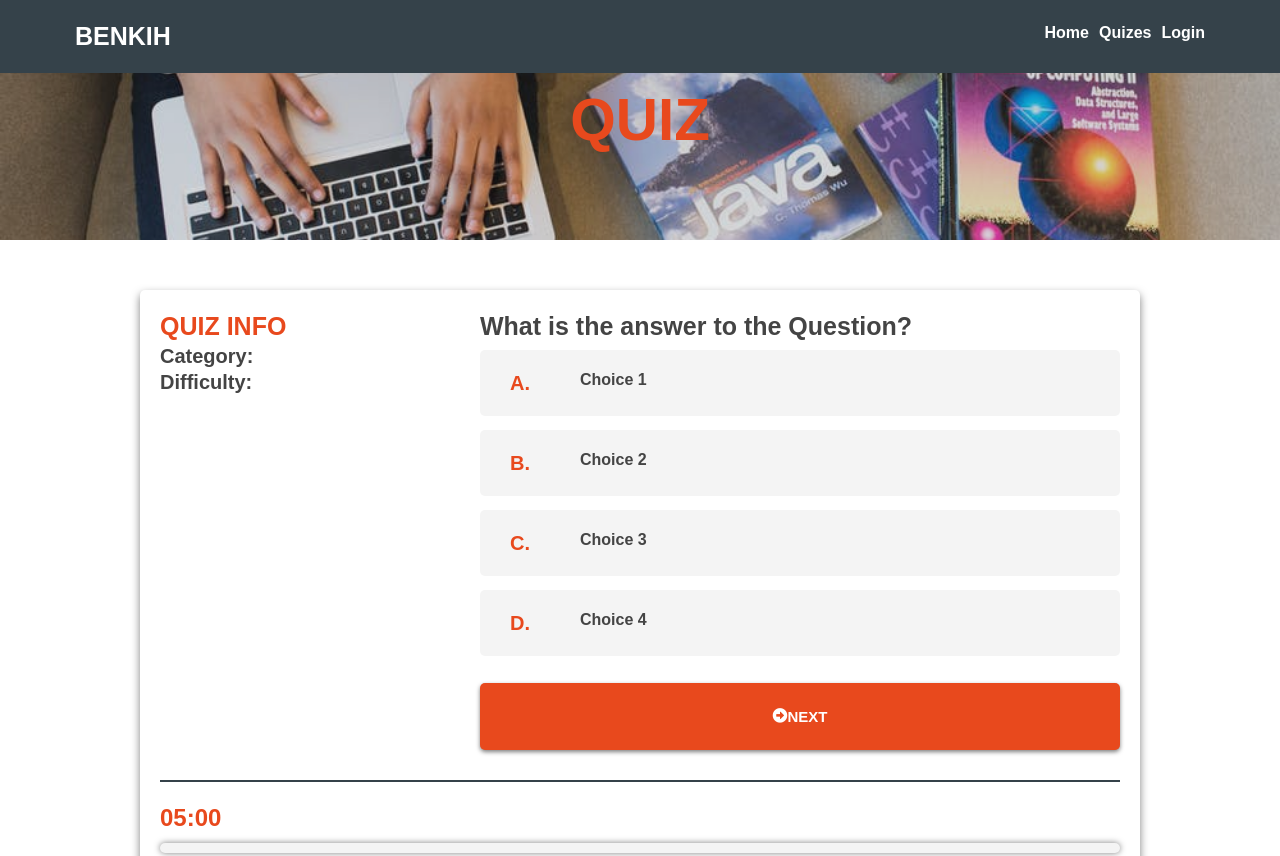
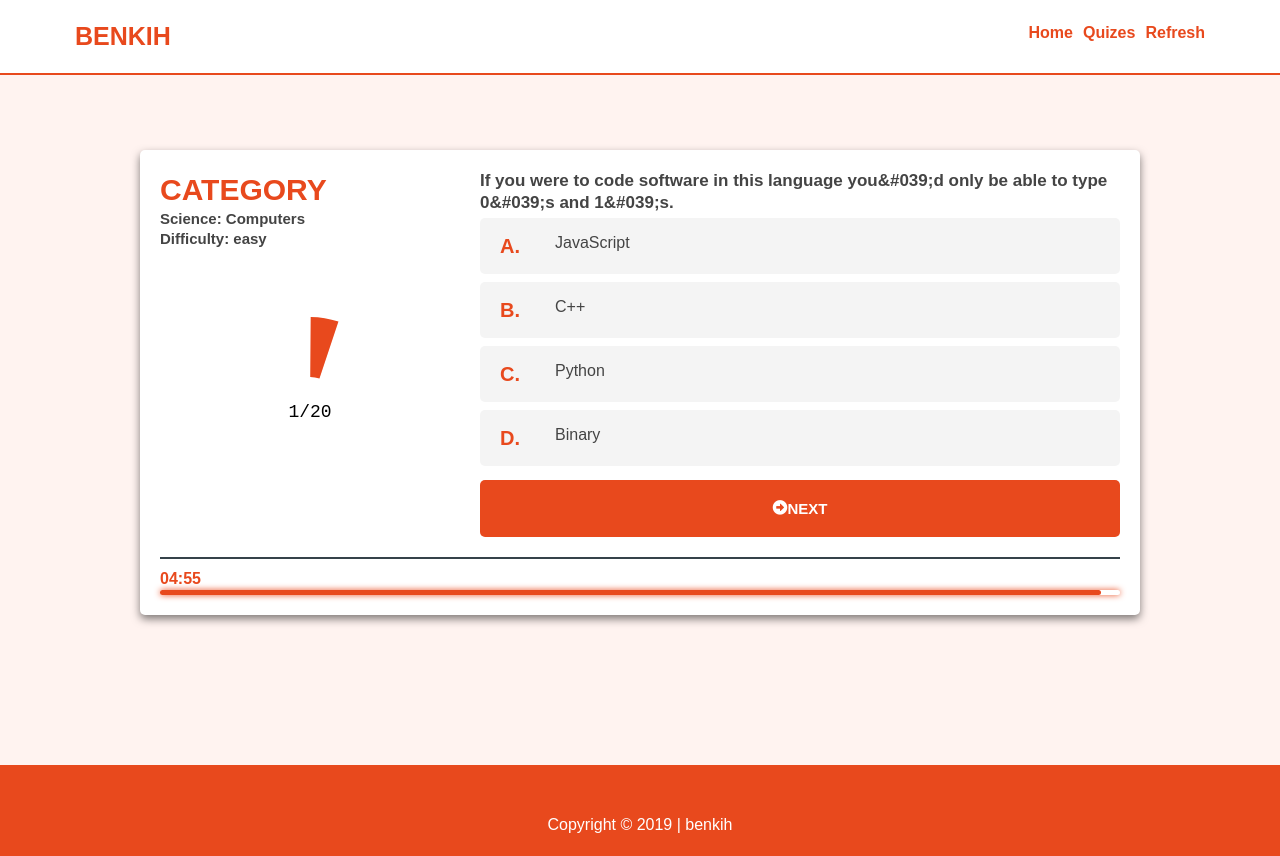
Before and after one commit to peterihimire/benkih-quiz, a website: page dist/jsquiz.html in a window 1280 px wide. Shown: the top 856 px of the page. Drawn offline with Linux system fonts and the light colour scheme; no server answers.

Commit message:
did a massive UI overhaul, both from background , to fonts, to the question arc, to adding transparent bcg for the navbar when opened in mobile

```diff
--- a/dist/css/jsquiz.css
+++ b/dist/css/jsquiz.css
@@ -1,56 +1,23 @@
 
-/* ---------- Quizes Header ---------- */
-
-.jsquiz-header{
-  background: url('../images/pexels-photo-1181298.jpeg.jpg')center/cover no-repeat;
-  height: 30vh;
-  width: 100vw;
-  display: flex;
-  flex-direction: column;
-  justify-content: center;
-  align-items: center;
-  text-align: center;
-  padding: 0 3rem;
-}
-
-
-.jsquiz-header .header_overlay {
-  height: 30vh;
-  width: 100vw;
-  position: absolute;
-  top: 0;
-  left: 0;
-  background: var(--secondaryColor);
-  z-index: 1;
-  opacity: 0.2;
-}
-
-.jsquiz-header .header_content{
- z-index: 1;
- color: var(--primaryColor);
- font-size: var(--smallFont);
- text-transform: uppercase;
-
-}
-.quizes-header .header_content span {
-color: var(--mainWhite);
-font-weight: bolder;
-}
-/* ---------- End of Quizes Header ---------- */
 
 
 
 /* ---------- Question wrapper ---------- */
+.main-wrapper {
+  padding: 15rem 0;
+}
+
 .question_wrapper{
   display:flex;
   justify-content: center;
   padding: 2rem;
-  margin: 5rem auto;
-  max-width: 70rem;
+  margin: auto;
+  max-width: 50rem;
   /* max-height: 70rem; */
   /* background: var(--mainGrey); */
   box-shadow: 0 4px 8px 0 rgba(0.1, 0.1, 0.1, 0.5);
   border-radius: .5rem;
+  background-color: var(--mainWhite);
 }
 
 .question_wrapper > * {
@@ -74,41 +41,42 @@ font-weight: bolder;
 
 .hud_prefix{
   /* text-align: center; */
-  font-size: 2rem;
+  font-size: 1.5rem;
   font-weight: bolder;
 }
 
 .hud_main_text{
-  /* text-align: center; */
-  margin-top: 1rem;
-  /* font-size: 4rem; */
+  font-weight: bold;
   color: var(--primaryColor);
-  /* display: none; */
 }
 
 #hud_item #quiz-info{
   /* text-align: center; */
   /* margin-top: 1rem; */
-  font-size: 2.5rem;
+  font-size: 2rem;
   font-weight: bolder;
   text-transform: uppercase;
   color: var(--primaryColor);
 
 }
 
+.question-text{
+  font-size: 1.4rem;
+}
+
 .timeBar{
   width: 100%;
-  height: 1rem;
-  margin-top: 1rem;
+  height: .5rem;
+  /* margin-top: 1rem; */
   border-radius: .5rem;
-  background: var(--mainGrey);
-  box-shadow: 0 0 6px rgba(0, 0, 0, .5);
+  /* background: var(--tartiaryColor); */
+  box-shadow: 0 0 6px var(--primaryColor);
   /* display: none; */
 }
 
 .timeBarFull{
-  height: 1rem;
-  background: var(--secondaryColor);
+  height: .5rem;
+  background: var(--primaryColor);
   width: 0;
   border-radius: .5rem;
   /* display: none; */
@@ -271,7 +239,7 @@ form input{
 /* ---------- Choice Container Setting ---------- */
 .choice_container{
   display: flex;
-  margin: 1.5rem 0;
+  margin: .6rem 0;
   background: var(--mainGrey);
   border-radius: .5rem;
   width: 100%;
@@ -280,7 +248,7 @@ form input{
 
 .choice_container:hover {
   cursor: pointer;
-  box-shadow: 0 4px 8px 0 rgba(255, 208, 208, 0.5);
+  /* box-shadow: 0 4px 8px 0 rgba(255, 208, 208, 0.5); */
   /* transform: translateY(-0.5rem);
   transition: transform .2ms; */
 }
@@ -295,7 +263,7 @@ form input{
 
 .choice_prefix {
   /* background: var(--primaryColor); */
-  padding: 2rem 3rem;
+  padding: 1.5rem 2rem;
   color: var(--primaryColor);
   font-size: 2rem;
   font-weight: bolder;
@@ -303,9 +271,9 @@ form input{
 }
 
 .choice_text{
-  padding:2rem;
+  padding:1.5rem;
   width: 100%;
-  font-weight: bold;
+  /* font-weight: bold; */
 }
 
 .answer-indicator {
@@ -335,8 +303,8 @@ form input{
   justify-content: center;
   width: 100%;
   /* border: .1rem solid var(--primaryColor); */
-  padding: 2.5rem 0;
-  margin: 2rem 0 ;
+  padding: 2rem 0;
+  margin: 1rem 0 ;
   text-decoration: none;
   color: var(--mainWhite);
   background: var(--primaryColor);
@@ -345,7 +313,7 @@ form input{
   text-transform: uppercase;
   font-size: 1.5rem;
   font-weight: bolder;
-  box-shadow: 0 2px 4px 0 rgba(0.1, 0.1, 0.1, 0.5);
+  /* box-shadow: 0 2px 4px 0 rgba(0.1, 0.1, 0.1, 0.5); */
 }
 
 
@@ -450,17 +418,9 @@ form input{
 
 @media screen and (min-width: 76.8rem){
   .question_wrapper #quiz {
-    /* display: flex;
-    justify-content: space-between; */
-
     display: grid;
     grid-template-columns: 1fr 2fr;
-      /* border: 3px solid none; */
-      /* color: var(--primaryColor); */
-      font-weight: bolder;
     border-radius: 5px;
-      /* background-color: var(--mainWhite); */
-      /* box-shadow: 0 4px 8px 0 rgba(0, 0, 0, 0.7); */
     width: 100%;
   }
 
@@ -470,12 +430,14 @@ form input{
     display:flex;
     justify-content: center;
     padding: 2rem;
-    margin: 5rem auto;
+    margin: auto;
     max-width: 100rem;
-    /* max-height: 70rem; */
-    /* background: var(--mainGrey); */
     box-shadow: 0 4px 8px 0 rgba(0.1, 0.1, 0.1, 0.5);
     border-radius: .5rem;
+  }
+
+  .question-text{
+    font-size: 1.7rem;
   }
 
   #quiz hr{
@@ -498,10 +460,45 @@ form input{
 
   .choice_container{
     display: flex;
-    margin: .7rem 0;
+    margin: .4rem 0;
     background: var(--mainGrey);
     border-radius: .5rem;
     width: 100%;
+  }
+
+
+#hud_item #quiz-info{
+  /* text-align: center; */
+  /* margin-top: 1rem; */
+  font-size: 3rem;
+  font-weight: bolder;
+  text-transform: uppercase;
+  color: var(--primaryColor);
+
+}
+
+  .choice_text{
+    padding:1.5rem;
+    width: 100%;
+    /* font-weight: bold; */
+  }
+
+  .btn {
+    display: flex;
+    justify-content: center;
+    width: 100%;
+    /* border: .1rem solid var(--primaryColor); */
+    padding: 2rem 0;
+    margin: 1rem 0 ;
+    text-decoration: none;
+    color: var(--mainWhite);
+    background: var(--primaryColor);
+    cursor: pointer;
+    border-radius: .5rem;
+    text-transform: uppercase;
+    font-size: 1.5rem;
+    font-weight: bolder;
+    /* box-shadow: 0 2px 4px 0 rgba(0.1, 0.1, 0.1, 0.5); */
   }
 
   .correct{
@@ -518,7 +515,8 @@ form input{
     /* top: 50%;
     left: 50%; */
     display: block;
-  transform: translate(30%,-80%);
+    /* for the below the (first arg) is for left and right while the (second arg) is for the up and down canvans movement */
+    transform: translate(25%,-20%);
     /* position: absolute; */
     /* background: greenyellow; */
     z-index: 9;
--- a/dist/css/style.css
+++ b/dist/css/style.css
@@ -2,6 +2,7 @@
     font-size: 62.5%;
     --primaryColor: #e8491d;
     --secondaryColor: #35424a;
+    --tartiaryColor: #fff3f0;
     --mainWhite: #fff;
     --mainBlack: #444;
     --mainGrey: #f4f4f4;
@@ -23,7 +24,7 @@
 
 body{
   font-family: Arial, Helvetica, sans-serif;
-  background-color: var(--mainWhite);
+  background-color: var(--tartiaryColor);
   overflow-x: hidden;
   line-height: var(--lineHeight);
   color: var(--mainBlack);
@@ -42,22 +43,40 @@ body{
 /* ---------- Navbar ---------- */
 .navbar_header{
     /* background: #225470; */
-    background: var(--secondaryColor);
+    background: var(--mainWhite);
+    /* color: var(--primaryColor); */
     /* background-color: rgba(255, 255, 255, 0); */
     padding-top: 1rem ;
     position: fixed;
     width: 100%;
     z-index: 2;
+    border-bottom: solid .2rem var(--primaryColor);
     /* border-bottom: 0.15rem solid #fff; */
 }
 
 .navbar_logo{
     font-size: 2.5rem;
     font-weight: bolder;
-    color: #fff;
+    color: var(--primaryColor);
     text-decoration: none;
 }
 
+
+.navbar-overlay{
+  position: fixed;
+  top: 0;
+  right: 0;
+  width: 100%;
+  height: 100%;
+  transition: all 0.3s ease;
+  background: rgba(119, 118, 119, 0.692);
+  z-index: 2;
+  visibility: hidden;
+}
+
+.transparent-background {
+  visibility: visible;
+}
 
 
 
@@ -81,7 +100,7 @@ body{
   height: .4rem;
   margin: 0.5rem .5rem;
   transition: all 2s ease;
-  background: #fff;
+  background: var(--primaryColor);
   transition: all 0.5s ease;
   border-radius: 50px;
 }
@@ -93,7 +112,7 @@ body{
   opacity: 0;
 }
 .change .bar3{
-  transform: rotate(45deg) translate(-2px, -10px)
+  transform: rotate(45deg) translate(-2px, -11px)
 }
 
 
@@ -122,13 +141,13 @@ body{
     text-decoration: none;
     text-transform: capitalize;
     cursor: pointer;
-    color:#fff;
+    color:var(--primaryColor);
     font-weight: bolder;
 }
 
 .navbar_single-link:hover{
     /* padding-left: 1.5rem; */
-    color: var(--primaryColor);
+    color: var(--secondaryColor);
 }
 
 /* ---------- End of Navbar ---------- */
@@ -137,7 +156,7 @@ body{
 
 /* ---------- Header Section ---------- */
 
-header{
+/* header{
     background: url('../images/design-development-electronics-326424.jpg')center/cover no-repeat;
     height: 50vh;
     width: 100vw;
@@ -147,11 +166,11 @@ header{
     align-items: center;
     text-align: center;
     padding: 0 3rem;
-}
+} */
 
 
 
-.header_overlay {
+/* .header_overlay {
     height: 50vh;
     width: 100vw;
     position: absolute;
@@ -172,7 +191,7 @@ header{
 .header_content span {
   color: var(--mainWhite);
   font-weight: bolder;
-}
+} */
 /* ---------- End of Header ---------- */
 
 
@@ -234,6 +253,7 @@ header{
   text-align: left;
 
 }
+
 
 .start-info-wrapper {
   max-width: 70rem;
@@ -336,14 +356,17 @@ header{
 footer{
   display: flex;
   flex-direction: column;
-  background: var(--mainGrey);
-  color: var(--secondaryColor);
+  justify-content: center;
+  color: var(--mainWhite);
+  background-color: var(--primaryColor);
+  /* padding: 5rem 0; */
 }
 
 .last_footer {
   display: flex;
   justify-content: center;
-  padding: 4rem 0;
+  padding: 5rem 0;
+
 }
 /* ---------- End of Footer ---------- */
 
@@ -393,8 +416,9 @@ footer{
     .navbar_header{
         width: 100%;
         /* background: #225470; */
-        background: var(--secondaryColor);
+        background: var(--mainWhite);
         padding: 2rem 0;
+        border-bottom: solid .2rem var(--primaryColor);
     }
 
     .wrapper{
@@ -432,7 +456,7 @@ footer{
 
     .navbar_logo{
         font-size: 2.5rem;
-        color: #fff;
+        color: var(--primaryColor);
         text-decoration: none;
     }
 
--- a/dist/js/script.js
+++ b/dist/js/script.js
@@ -2,6 +2,7 @@
 // variables
 const navbarBtn = document.querySelector('.navbar_btn');
 const navbarLinks = document.querySelector('.navbar_links');
+const navbarOverlay = document.querySelector('.navbar-overlay');
 const quizDOM = document.querySelector('.main-question');
 const question = document.querySelector('#question');
 const choices = document.querySelectorAll('.choice_text');
@@ -36,9 +37,22 @@ navbarBtn.addEventListener('click' , () => {
   if(value){
       navbarLinks.classList.remove('navbar_collapse');
       navbarBtn.classList.remove('change');
+      navbarOverlay.classList.remove('transparent-background');
   }else{
       navbarLinks.classList.add('navbar_collapse');
       navbarBtn.classList.add('change');
+      navbarOverlay.classList.add('transparent-background');
+  }
+})
+
+navbarOverlay.addEventListener('click', (e)=> {
+  console.log(e.target)
+  console.log('navbar overlay has been clicked');
+  let value = navbarLinks.classList.contains('navbar_collapse');
+  if (value){
+    navbarLinks.classList.remove('navbar_collapse');
+    navbarBtn.classList.remove('change');
+    navbarOverlay.classList.remove('transparent-background');
   }
 })
 
@@ -85,8 +99,8 @@ console.log(Math.floor(Math.random() * 3) + 1);
 class Questions {
   async getQuestions() {
     try{
-      let response = await fetch('https://opentdb.com/api.php?amount=20&category=18&difficulty=easy&type=multiple');
-      // let response = await fetch('questio.json')
+      // let response = await fetch('https://opentdb.com/api.php?amount=20&category=18&difficulty=easy&type=multiple');
+      let response = await fetch('questio.json')
       console.log(response)
       let data = await response.json();
       let loadedQuestions = data.results;
@@ -403,15 +417,22 @@ class UI {
     diff = ((questionCounter/MAX_QUESTIONS) * Math.PI*2*10)
 
     counter.clearRect(0, 0, counterWidth, counterHeight );
-    counter.lineWidth = 40;
+    // below is how thick the arc will be
+    counter.lineWidth = 60;
     counter.fillStyle = '#000';
     counter.strokeStyle = '#e8491d';
     counter.textAlign = 'center';
-    counter.font = '25px monospace';
+    counter.font = '18px monospace';
+
+    //1st digit below is for left and right
+    //2nd digit below is for up and down , smaller means go up and vice-versa
     counter.fillText(`${questionCounter}/${MAX_QUESTIONS}`, 100, 110);
 
     counter.beginPath();
-    counter.arc(100, 100, 80, pointToFill, diff/10+pointToFill);
+    //
+    // 2nd is for up and down direction, smaller the more it goes up , bigger the more it comes down
+    //3rd digit below is for the arc radius, the inner circle how big or small it is, smaller digit the more it gets smaller and vise-versa
+    counter.arc(100, 100, 60, pointToFill, diff/10+pointToFill);
     counter.stroke();
 
   }
@@ -421,15 +442,15 @@ class UI {
     difference = ((questionCounter/MAX_QUESTIONS) * Math.PI*2*10)
 
     counter2.clearRect(0, 0, cw, ch );
-    counter2.lineWidth = 20;
+    counter2.lineWidth = 30;
     counter2.fillStyle = '#000';
     counter2.strokeStyle = '#e8491d';
     counter2.textAlign = 'center';
-    counter2.font = '15px monospace';
-    counter2.fillText(`${questionCounter}/${MAX_QUESTIONS}`, 50, 60);
+    counter2.font = '11px monospace';
+    counter2.fillText(`${questionCounter}/${MAX_QUESTIONS}`, 50, 55);
 
     counter2.beginPath();
-    counter2.arc(50, 50, 40, pToFill, difference/10+pToFill);
+    counter2.arc(50, 50, 33, pToFill, difference/10+pToFill);
     counter2.stroke();
 
   }
--- a/dist/jsquiz.html
+++ b/dist/jsquiz.html
@@ -19,7 +19,7 @@
 </head>
 <body>
       <!-- Navbar Section -->
-
+    <div class="navbar-overlay"></div>
     <nav class="navbar_header">
         <div class="container">
             <div class="wrapper">
@@ -38,10 +38,10 @@
                         <a href="index.html" class="navbar_single-link">Home</a>
                     </li>
                     <li>
-                        <a href="quizes.html" class="navbar_single-link">Quizes</a>
+                        <a href="#" class="navbar_single-link">Quizes</a>
                     </li>
                     <li>
-                        <a href="#" class="navbar_single-link">Login</a>
+                        <a href="#" class="navbar_single-link">Refresh</a>
                     </li>
                 </ul>
 
@@ -49,24 +49,17 @@
         </div>
     </nav>
 
+    <!-- End of Navbar Section  -->
 
 
 
-    <!-- Header Section -->
-    <header class="jsquiz-header">
 
-        <div class="header_overlay"></div>
-        <div class="header_content">
-            <h3>quiz</h3>
-        </div>
-
-    </header>
-
-    <!-- End of Header Section -->
 
     <!-- Quiz Questions  -->
     <section>
         <div class="container">
+          <div class="main-wrapper">
+
               <div class="question_wrapper">
                   <div id="quiz">
 
@@ -75,10 +68,10 @@
                             <div id="hud_item">
 
                                 <p id="quiz-info">
-                                Quiz Info
+                                    category
                                 <p>
                                 <p  class="hud_prefix">
-                                Category: <span  id="category"></span>
+                                  <span  id="category"></span>
                                 </p>
                                 <p  class="hud_prefix">
                                     Difficulty: <span id="difficulty" ></span>
@@ -86,14 +79,7 @@
                             </div>
 
                             <div id="hud_item">
-                            <!-- <p id="progressText" class="hud_prefix">
-                                Question
-                            </p> -->
-                            <!-- <div id="progressBar">
-                                <div id="progressBarFull">
 
-                                </div>
-                            </div> -->
 
                                 <div id="progressCircle">
                                       <canvas height="200" width="200" id="counter"></canvas>
@@ -103,41 +89,15 @@
                               </div>
                             </div>
 
-                        <!-- <div id="hud_item"> -->
-                            <!-- <p class="hud_prefix">
-                                Time
-                            </p> -->
-                            <!-- <h1 class="hud_main_text">
-                                5:00
-                            </h1> -->
-                        <!-- </div>  -->
+
                         </div>
 
-                    <!-- <div id="hud">
-
-                      <div >
-                          <div id="shadowring"></div>
-                          <div id="circle1" ></div>
-                          <div id="circle2" ></div>
-                            <canvas height="200" width="200" id="counter"></canvas>
-                      </div>
-
-
-                      <div id="hud_item">
-                          <p class="hud_prefix">
-                              Time
-                          </p>
-                          <h1 class="hud_main_text">
-                              5:00
-                          </h1>
-                      </div>
-                    </div> -->
 
                         <hr>
 
 
                         <div class="main-question">
-                        <h2 id="question">What is the answer to the Question?</h2>
+                            <h3 class="question-text"id="question">What is the answer to the Question?</h3>
 
                             <div class="choice_container">
                                 <p class="choice_prefix">A.</p>
@@ -170,13 +130,15 @@
                     <hr>
 
                     <div>
-                  <h2 class="hud_main_text" >05:00</h2>
+                      <p class="hud_main_text" >05:00</p>
                         <div class="timeBar">
                             <div class="timeBarFull"></div>
                         </div>
                     </div>
 
                 </div>
+          </div>
+
 
         </div>
     </section>
```
Also changed, not shown: dist/highScore.html (+9 -3 lines), dist/index.html (+14 -3 lines), dist/result.html (+9 -3 lines). Lines whose indentation alone changed are shown as unchanged.
